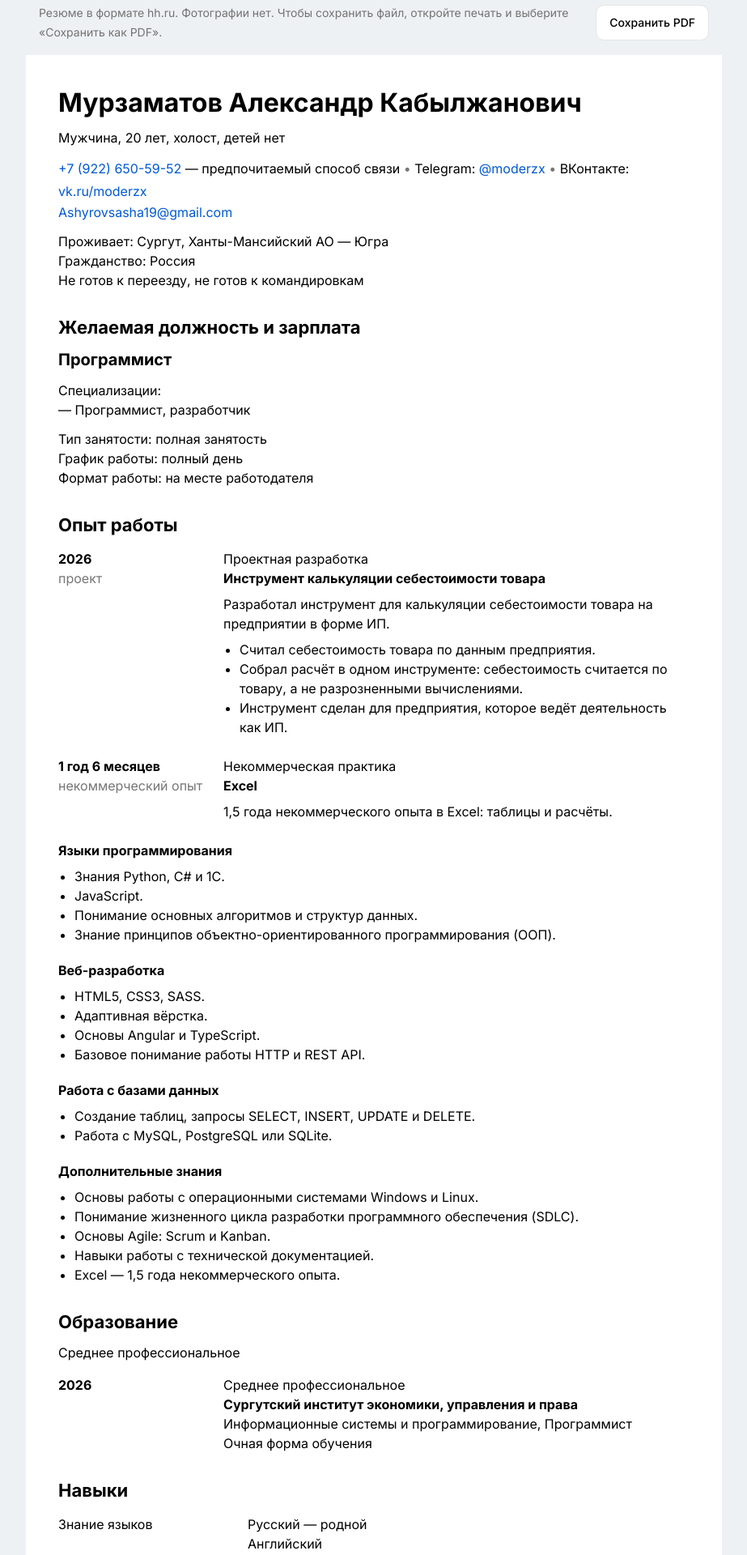
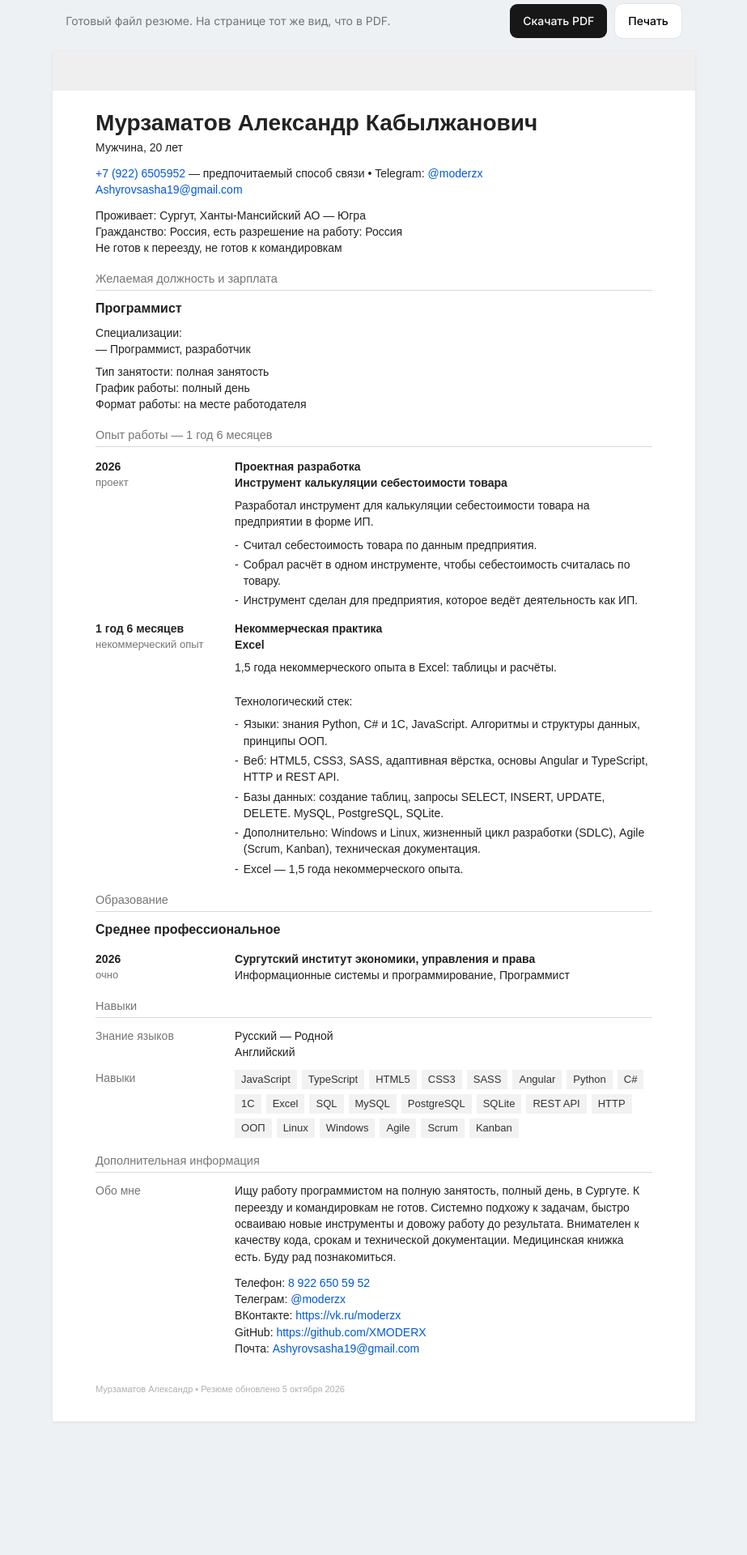
Before and after one commit to XMODERX/murzamatov-resume, a Next.js app: page / in a window 1280 px wide. Shown: the part 20-1940 px from the top of the page at 81% size, without its empty margins (178-1101 px from the left). After the commit the page ends 1823 px from the top, so only its background shows below. Built offline with nearby package versions, Linux system fonts and the light colour scheme.

Commit message:
Format the resume like the sample and add a downloadable PDF.
The page uses the same section rules, date column, and skill tags, and the PDF is served from the site.

Co-authored-by: ashyrovsasha18 <ashyrovsasha18@icloud.com>

```diff
--- a/package.json
+++ b/package.json
@@ -6,7 +6,8 @@
     "dev": "next dev",
     "build": "next build",
     "start": "next start",
-    "lint": "eslint"
+    "lint": "eslint",
+    "pdf": "node scripts/render-pdf.mjs"
   },
   "dependencies": {
     "@base-ui/react": "^1.8.0",
@@ -26,6 +27,7 @@
     "@types/react-dom": "^19",
     "eslint": "^9",
     "eslint-config-next": "16.3.8",
+    "puppeteer-core": "^25.12.0",
     "tailwindcss": "^4",
     "typescript": "^5"
   }
--- /dev/null
+++ b/scripts/render-pdf.mjs
@@ -0,0 +1,26 @@
+import puppeteer from "puppeteer-core";
+
+const browser = await puppeteer.launch({
+  executablePath: "/usr/bin/google-chrome-stable",
+  headless: true,
+  args: ["--no-sandbox", "--disable-dev-shm-usage"],
+});
+
+const page = await browser.newPage();
+await page.goto("http://127.0.0.1:4179/", { waitUntil: "networkidle0" });
+await page.pdf({
+  path: new URL("../public/murzamatov-aleksandr.pdf", import.meta.url).pathname,
+  format: "A4",
+  printBackground: true,
+  preferCSSPageSize: true,
+  displayHeaderFooter: true,
+  headerTemplate: "<div></div>",
+  footerTemplate: `
+    <div style="width:100%; font-size:9px; color:#b0b0b0; padding:0 14mm 6mm; font-family:Arial, sans-serif;">
+      Мурзаматов Александр • Резюме обновлено 5 октября 2026
+    </div>
+  `,
+  margin: { top: "8mm", right: "0", bottom: "16mm", left: "0" },
+});
+
+await browser.close();
--- a/src/app/globals.css
+++ b/src/app/globals.css
@@ -129,6 +129,10 @@
   }
 }
 
+.resume-sheet {
+  font-family: Arial, "Liberation Sans", sans-serif;
+}
+
 .resume-sheet a {
   color: #0059d6;
   text-underline-offset: 2px;
@@ -144,7 +148,8 @@
 }
 
 @media print {
-  .no-print {
+  .no-print,
+  .screen-footer {
     display: none !important;
   }
 
@@ -155,12 +160,11 @@
 
   .resume-sheet {
     max-width: none;
-    padding: 0;
     box-shadow: none;
   }
 
   @page {
     size: A4;
-    margin: 12mm 14mm;
+    margin: 0;
   }
 }
--- a/src/components/print-toolbar.tsx
+++ b/src/components/print-toolbar.tsx
@@ -1,22 +1,31 @@
 "use client";
 
-import { Button } from "@/components/ui/button";
+import { Button, buttonVariants } from "@/components/ui/button";
+import { cn } from "@/lib/utils";
 
 export function PrintToolbar() {
   return (
-    <div className="no-print mx-auto flex w-full max-w-[860px] flex-col gap-3 px-4 pt-6 sm:flex-row sm:items-center sm:justify-between">
+    <div className="no-print mx-auto flex w-full max-w-[210mm] flex-col gap-3 px-4 pt-6 sm:flex-row sm:items-center sm:justify-between">
       <p className="text-sm leading-6 text-muted-foreground">
-        Резюме в формате hh.ru. Фотографии нет. Чтобы сохранить файл, откройте
-        печать и выберите «Сохранить как PDF».
+        Готовый файл резюме. На странице тот же вид, что в PDF.
       </p>
+      <div className="flex flex-wrap gap-2">
+        <a
+          href="/murzamatov-aleksandr.pdf"
+          download="Мурзаматов_Александр_резюме.pdf"
+          className={cn(buttonVariants({ variant: "default" }), "min-h-11 px-4")}
+        >
+          Скачать PDF
+        </a>
         <Button
           type="button"
           variant="outline"
           className="min-h-11 shrink-0 px-4"
           data-print-resume=""
         >
-        Сохранить PDF
+          Печать
         </Button>
+      </div>
     </div>
   );
 }
--- a/src/components/resume-document.tsx
+++ b/src/components/resume-document.tsx
@@ -1,5 +1,4 @@
 import type { ReactNode } from "react";
-import { Badge } from "@/components/ui/badge";
 
 const skills = [
   "JavaScript",
@@ -28,234 +27,193 @@ const skills = [
 
 function SectionTitle({ children }: { children: string }) {
   return (
-    <h2 className="mt-8 text-[22px] font-bold leading-7 tracking-normal text-black">
+    <h2 className="mt-[18px] border-b border-[#d9d9d9] pb-1 text-[14.5px] font-normal leading-5 text-[#767676]">
       {children}
     </h2>
   );
 }
 
-function Fact({ label, children }: { label: string; children: ReactNode }) {
+function Entry({
+  when,
+  note,
+  children,
+}: {
+  when?: string;
+  note?: string;
+  children: ReactNode;
+}) {
   return (
-    <div className="grid grid-cols-1 gap-1 sm:grid-cols-[210px_minmax(0,1fr)] sm:gap-6">
-      <div className="text-[16px] leading-6 text-black">{label}</div>
-      <div className="text-[16px] leading-6 text-black">{children}</div>
+    <div className="mt-3.5 grid grid-cols-1 gap-1 sm:grid-cols-[148px_minmax(0,1fr)] sm:gap-x-6">
+      <div>
+        {when ? <p className="text-[14px] font-bold leading-5">{when}</p> : null}
+        {note ? <p className="text-[13px] leading-5 text-[#767676]">{note}</p> : null}
       </div>
+      <div className="text-[14px] leading-[1.45]">{children}</div>
+    </div>
+  );
+}
+
+function Dashes({ items }: { items: string[] }) {
+  return (
+    <ul className="mt-2 flex flex-col gap-1">
+      {items.map((item) => (
+        <li key={item} className="flex gap-1.5">
+          <span aria-hidden="true">-</span>
+          <span>{item}</span>
+        </li>
+      ))}
+    </ul>
   );
 }
 
 export function ResumeDocument() {
   return (
-    <article className="resume-sheet mx-auto w-full max-w-[860px] bg-white px-5 py-8 text-black sm:px-10 sm:py-10">
+    <article className="resume-sheet mx-auto w-full max-w-[210mm] bg-white px-[14mm] pb-8 pt-0 text-[#222] shadow-[0_1px_4px_rgba(0,0,0,0.08)]">
+      <div className="resume-topbar -mx-[14mm] mb-6 h-12 bg-[#efefef]" />
+
       <header>
-        <h1 className="text-[32px] font-bold leading-[38px] tracking-normal">
+        <h1 className="text-[28px] font-bold leading-8 tracking-normal">
           Мурзаматов Александр Кабылжанович
         </h1>
-        <p className="mt-3 text-[16px] leading-6">Мужчина, 20 лет, холост, детей нет</p>
-        <p className="mt-3 text-[16px] leading-7">
-          <a href="tel:+79226505952">+7 (922) 650-59-52</a>
+        <p className="mt-1 text-[14px] leading-5">Мужчина, 20 лет</p>
+        <p className="mt-3 text-[14px] leading-5">
+          <a href="tel:+79226505952">+7 (922) 6505952</a>
           <span> — предпочитаемый способ связи</span>
-          <span className="text-[#767676]"> • </span>
-          <span>Telegram: </span>
+          <span> • Telegram: </span>
           <a href="https://t.me/moderzx">@moderzx</a>
-          <span className="text-[#767676]"> • </span>
-          <span>ВКонтакте: </span>
-          <a href="https://vk.ru/moderzx">vk.ru/moderzx</a>
         </p>
-        <p className="text-[16px] leading-6">
+        <p className="text-[14px] leading-5">
           <a href="mailto:Ashyrovsasha19@gmail.com">Ashyrovsasha19@gmail.com</a>
         </p>
-        <p className="mt-3 text-[16px] leading-6">
+        <p className="mt-3 text-[14px] leading-5">
           Проживает: Сургут, Ханты-Мансийский АО — Югра
         </p>
-        <p className="text-[16px] leading-6">Гражданство: Россия</p>
-        <p className="text-[16px] leading-6">
+        <p className="text-[14px] leading-5">
+          Гражданство: Россия, есть разрешение на работу: Россия
+        </p>
+        <p className="text-[14px] leading-5">
           Не готов к переезду, не готов к командировкам
         </p>
       </header>
 
       <section>
         <SectionTitle>Желаемая должность и зарплата</SectionTitle>
-        <p className="mt-3 text-[20px] font-bold leading-7">Программист</p>
-        <p className="mt-3 text-[16px] leading-6">Специализации:</p>
-        <p className="text-[16px] leading-6">— Программист, разработчик</p>
-        <p className="mt-3 text-[16px] leading-6">
-          Тип занятости: полная занятость
-        </p>
-        <p className="text-[16px] leading-6">График работы: полный день</p>
-        <p className="text-[16px] leading-6">
+        <p className="mt-2.5 text-[16px] font-bold leading-6">Программист</p>
+        <p className="mt-2 text-[14px] leading-5">Специализации:</p>
+        <p className="text-[14px] leading-5">— Программист, разработчик</p>
+        <p className="mt-2 text-[14px] leading-5">Тип занятости: полная занятость</p>
+        <p className="text-[14px] leading-5">График работы: полный день</p>
+        <p className="text-[14px] leading-5">
           Формат работы: на месте работодателя
         </p>
       </section>
 
       <section>
-        <SectionTitle>Опыт работы</SectionTitle>
+        <SectionTitle>Опыт работы — 1 год 6 месяцев</SectionTitle>
 
-        <div className="mt-4 grid grid-cols-1 gap-2 sm:grid-cols-[180px_minmax(0,1fr)] sm:gap-6">
-          <div>
-            <p className="text-[16px] font-bold leading-6">2026</p>
-            <p className="text-[16px] leading-6 text-[#767676]">проект</p>
-          </div>
-          <div>
-            <p className="text-[16px] leading-6">Проектная разработка</p>
-            <p className="text-[16px] font-bold leading-6">
+        <Entry when="2026" note="проект">
+          <p className="font-bold leading-5">Проектная разработка</p>
+          <p className="font-bold leading-5">
             Инструмент калькуляции себестоимости товара
           </p>
-            <p className="mt-2 text-[16px] leading-6">
+          <p className="mt-2">
             Разработал инструмент для калькуляции себестоимости товара на
             предприятии в форме ИП.
           </p>
-            <ul className="mt-2 list-disc pl-5 text-[16px] leading-6">
-              <li>
-                Считал себестоимость товара по данным предприятия.
-              </li>
-              <li>
-                Собрал расчёт в одном инструменте: себестоимость считается по
-                товару, а не разрозненными вычислениями.
-              </li>
-              <li>
-                Инструмент сделан для предприятия, которое ведёт деятельность
-                как ИП.
-              </li>
-            </ul>
+          <Dashes
+            items={[
+              "Считал себестоимость товара по данным предприятия.",
+              "Собрал расчёт в одном инструменте, чтобы себестоимость считалась по товару.",
+              "Инструмент сделан для предприятия, которое ведёт деятельность как ИП.",
+            ]}
+          />
+        </Entry>
+
+        <Entry when="1 год 6 месяцев" note="некоммерческий опыт">
+          <p className="font-bold leading-5">Некоммерческая практика</p>
+          <p className="font-bold leading-5">Excel</p>
+          <p className="mt-2">
+            1,5 года некоммерческого опыта в Excel: таблицы и расчёты.
+          </p>
+        </Entry>
+
+        <Entry>
+          <p className="mt-2">Технологический стек:</p>
+          <Dashes
+            items={[
+              "Языки: знания Python, C# и 1С, JavaScript. Алгоритмы и структуры данных, принципы ООП.",
+              "Веб: HTML5, CSS3, SASS, адаптивная вёрстка, основы Angular и TypeScript, HTTP и REST API.",
+              "Базы данных: создание таблиц, запросы SELECT, INSERT, UPDATE, DELETE. MySQL, PostgreSQL, SQLite.",
+              "Дополнительно: Windows и Linux, жизненный цикл разработки (SDLC), Agile (Scrum, Kanban), техническая документация.",
+              "Excel — 1,5 года некоммерческого опыта.",
+            ]}
+          />
+        </Entry>
+      </section>
+
+      <section className="break-inside-avoid">
+        <SectionTitle>Образование</SectionTitle>
+        <p className="mt-2.5 text-[16px] font-bold leading-6">
+          Среднее профессиональное
+        </p>
+        <Entry when="2026" note="очно">
+          <p className="font-bold leading-5">
+            Сургутский институт экономики, управления и права
+          </p>
+          <p>Информационные системы и программирование, Программист</p>
+        </Entry>
+      </section>
+
+      <section className="break-inside-avoid">
+        <SectionTitle>Навыки</SectionTitle>
+        <div className="mt-3 grid grid-cols-1 gap-1 sm:grid-cols-[148px_minmax(0,1fr)] sm:gap-x-6">
+          <p className="text-[14px] leading-5 text-[#767676]">Знание языков</p>
+          <div className="text-[14px] leading-5">
+            <p>Русский — Родной</p>
+            <p>Английский</p>
           </div>
         </div>
-
-        <div className="mt-6 grid grid-cols-1 gap-2 sm:grid-cols-[180px_minmax(0,1fr)] sm:gap-6">
-          <div>
-            <p className="text-[16px] font-bold leading-6">1 год 6 месяцев</p>
-            <p className="text-[16px] leading-6 text-[#767676]">
-              некоммерческий опыт
-            </p>
-          </div>
-          <div>
-            <p className="text-[16px] leading-6">Некоммерческая практика</p>
-            <p className="text-[16px] font-bold leading-6">Excel</p>
-            <p className="mt-2 text-[16px] leading-6">
-              1,5 года некоммерческого опыта в Excel: таблицы и расчёты.
-            </p>
-          </div>
-        </div>
-
-        <h3 className="mt-6 text-[16px] font-bold leading-6">
-          Языки программирования
-        </h3>
-        <ul className="mt-2 list-disc pl-5 text-[16px] leading-6">
-          <li>Знания Python, C# и 1С.</li>
-          <li>JavaScript.</li>
-          <li>Понимание основных алгоритмов и структур данных.</li>
-          <li>
-            Знание принципов объектно-ориентированного программирования
-            (ООП).
+        <div className="mt-3 grid grid-cols-1 gap-2 sm:grid-cols-[148px_minmax(0,1fr)] sm:gap-x-6">
+          <p className="text-[14px] leading-5 text-[#767676]">Навыки</p>
+          <ul className="flex flex-wrap gap-1.5">
+            {skills.map((skill) => (
+              <li
+                key={skill}
+                className="bg-[#f2f2f2] px-2 py-1 text-[13px] leading-4 text-[#333]"
+              >
+                {skill}
               </li>
+            ))}
           </ul>
-
-        <h3 className="mt-5 text-[16px] font-bold leading-6">Веб-разработка</h3>
-        <ul className="mt-2 list-disc pl-5 text-[16px] leading-6">
-          <li>HTML5, CSS3, SASS.</li>
-          <li>Адаптивная вёрстка.</li>
-          <li>Основы Angular и TypeScript.</li>
-          <li>Базовое понимание работы HTTP и REST API.</li>
-        </ul>
-
-        <h3 className="mt-5 text-[16px] font-bold leading-6">
-          Работа с базами данных
-        </h3>
-        <ul className="mt-2 list-disc pl-5 text-[16px] leading-6">
-          <li>
-            Создание таблиц, запросы SELECT, INSERT, UPDATE и DELETE.
-          </li>
-          <li>Работа с MySQL, PostgreSQL или SQLite.</li>
-        </ul>
-
-        <h3 className="mt-5 text-[16px] font-bold leading-6">
-          Дополнительные знания
-        </h3>
-        <ul className="mt-2 list-disc pl-5 text-[16px] leading-6">
-          <li>Основы работы с операционными системами Windows и Linux.</li>
-          <li>
-            Понимание жизненного цикла разработки программного обеспечения
-            (SDLC).
-          </li>
-          <li>Основы Agile: Scrum и Kanban.</li>
-          <li>Навыки работы с технической документацией.</li>
-          <li>Excel — 1,5 года некоммерческого опыта.</li>
-        </ul>
-      </section>
-
-      <section>
-        <SectionTitle>Образование</SectionTitle>
-        <p className="mt-3 text-[16px] leading-6">Среднее профессиональное</p>
-        <div className="mt-4 grid grid-cols-1 gap-2 sm:grid-cols-[180px_minmax(0,1fr)] sm:gap-6">
-          <p className="text-[16px] font-bold leading-6">2026</p>
-          <div>
-            <p className="text-[16px] leading-6">Среднее профессиональное</p>
-            <p className="text-[16px] font-bold leading-6">
-              Сургутский институт экономики, управления и права
-            </p>
-            <p className="text-[16px] leading-6">
-              Информационные системы и программирование, Программист
-            </p>
-            <p className="text-[16px] leading-6">Очная форма обучения</p>
-          </div>
         </div>
       </section>
 
-      <section>
-        <SectionTitle>Навыки</SectionTitle>
-        <div className="mt-4 flex flex-col gap-4">
-          <Fact label="Знание языков">
-            <p>Русский — родной</p>
-            <p>Английский</p>
-          </Fact>
-          <Fact label="Навыки">
-            <ul className="flex flex-wrap gap-2">
-              {skills.map((skill) => (
-                <li key={skill}>
-                  <Badge
-                    variant="secondary"
-                    className="h-auto min-h-8 whitespace-normal px-2.5 py-1 text-sm font-normal"
-                  >
-                    {skill}
-                  </Badge>
-                </li>
-              ))}
-            </ul>
-          </Fact>
-        </div>
-      </section>
-
-      <section>
+      <section className="break-inside-avoid">
         <SectionTitle>Дополнительная информация</SectionTitle>
-        <div className="mt-4">
-          <Fact label="Обо мне">
-            <div className="flex flex-col gap-3">
+        <div className="mt-3 grid grid-cols-1 gap-1 sm:grid-cols-[148px_minmax(0,1fr)] sm:gap-x-6">
+          <p className="text-[14px] leading-5 text-[#767676]">Обо мне</p>
+          <div className="flex flex-col gap-3 text-[14px] leading-[1.45]">
             <p>
               Ищу работу программистом на полную занятость, полный день, в
-                Сургуте. К переезду и командировкам не готов.
+              Сургуте. К переезду и командировкам не готов. Системно подхожу к
+              задачам, быстро осваиваю новые инструменты и довожу работу до
+              результата. Внимателен к качеству кода, срокам и технической
+              документации. Медицинская книжка есть. Буду рад познакомиться.
             </p>
+            <div className="flex flex-col">
               <p>
-                Системно и аналитически подхожу к задачам, быстро осваиваю
-                новые технологии и довожу работу до результата. Внимателен к
-                качеству кода, стандартам разработки и срокам. Умею читать
-                техническую документацию и применять её на практике.
-              </p>
-              <p>Медицинская книжка есть.</p>
-              <p>Буду рад познакомиться.</p>
-            </div>
-          </Fact>
-        </div>
-        <div className="mt-5 flex flex-col gap-1 text-[16px] leading-6">
-          <p>
-            Телефон: <a href="tel:+79226505952">+7 (922) 650-59-52</a>
+                Телефон: <a href="tel:+79226505952">8 922 650 59 52</a>
               </p>
               <p>
                 Телеграм: <a href="https://t.me/moderzx">@moderzx</a>
               </p>
               <p>
-            ВКонтакте: <a href="https://vk.ru/moderzx">https://vk.ru/moderzx</a>
+                ВКонтакте:{" "}
+                <a href="https://vk.ru/moderzx">https://vk.ru/moderzx</a>
               </p>
               <p>
-            GitHub: <a href="https://github.com/XMODERX">https://github.com/XMODERX</a>
+                GitHub:{" "}
+                <a href="https://github.com/XMODERX">https://github.com/XMODERX</a>
               </p>
               <p>
                 Почта:{" "}
@@ -264,9 +222,11 @@ export function ResumeDocument() {
                 </a>
               </p>
             </div>
+          </div>
+        </div>
       </section>
 
-      <footer className="mt-10 border-t border-[#e6e6e6] pt-4 text-[13px] leading-5 text-[#767676]">
+      <footer className="screen-footer mt-8 text-[11px] leading-4 text-[#b0b0b0]">
         Мурзаматов Александр • Резюме обновлено 5 октября 2026
       </footer>
     </article>
```
Also changed, not shown: 2 other files (tests, documents, lock files or other folders). Lines whose indentation alone changed are shown as unchanged.
